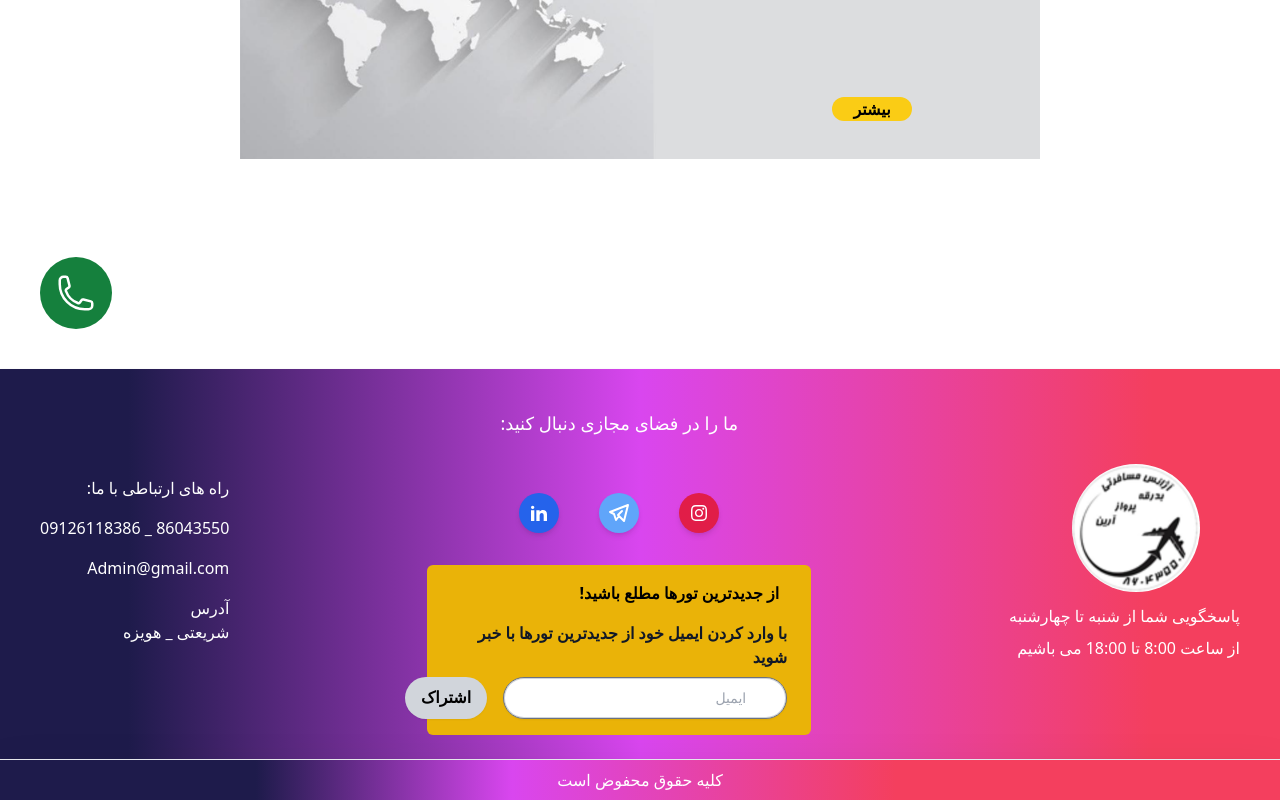
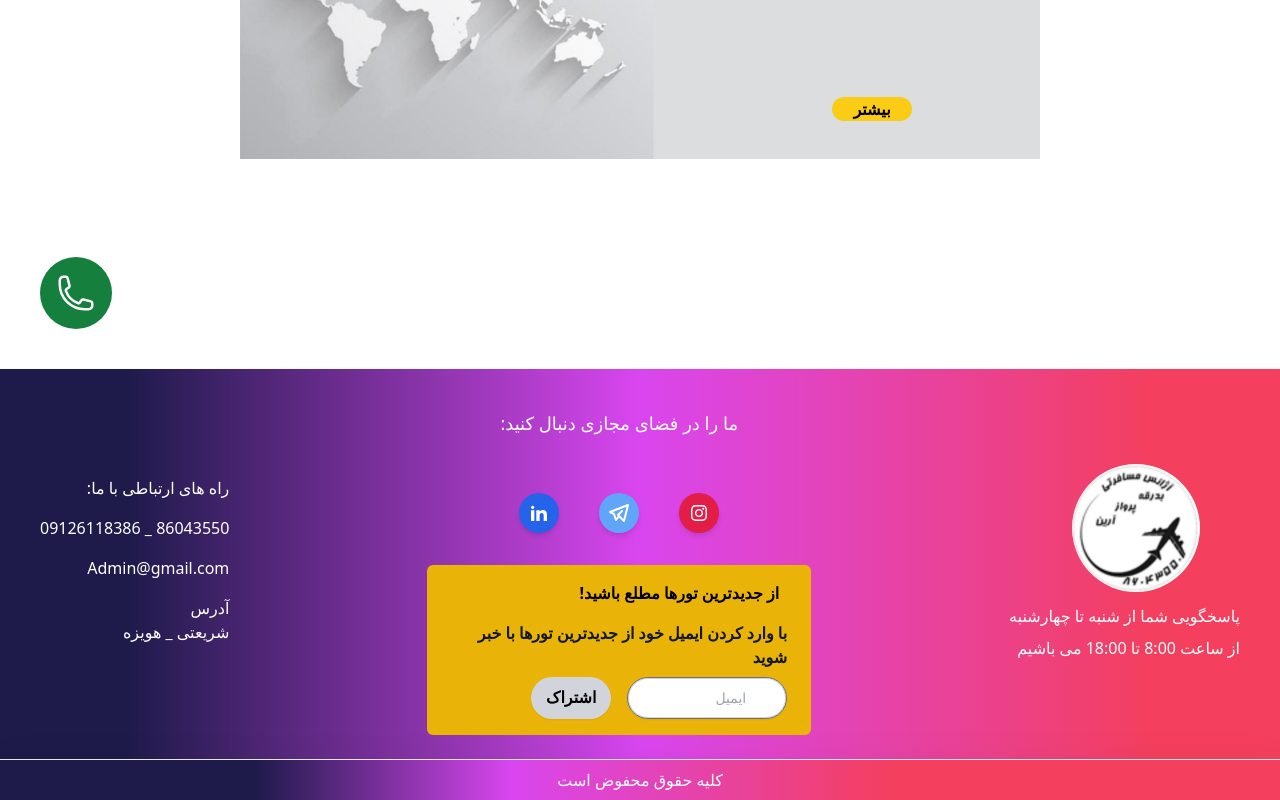
Before and after one commit to P09102666127AA/project, a Nuxt app: page / in a window 1280 px wide. Shown: the part 4545-5345 px from the top of the page. Built offline with nearby package versions, Linux system fonts and the light colour scheme.

Commit message:
edit on box email and add packagejson to project

```diff
--- a/components/footeer.vue
+++ b/components/footeer.vue
@@ -84,8 +84,7 @@
             </button>
           </div>
         </div>
-        <div class="mx-auto w-full mx-10 max-w-sm rounded-md bg-yellow-500 mb-6">
-          <div class="sm:mx-auto sm:w-full sm:max-w-sm">
+        <div class="mx-auto w-10/12 md:w-full lg:w-full mx-10 max-w-sm rounded-md bg-yellow-500 mb-6">
             <form class="md:px-4 lg:px-4 pt-4" action="#" method="POST">
               <div>
                 <h1 class="block font-bold leading-6 text-black pb-4 pr-4">
@@ -103,19 +102,18 @@
                     type="email"
                     autocomplete="email"
                     required
-                    class="block px-10 py-2 mr-2 rounded-full py-1.5 text-gray-900 shadow-sm ring-1 ring-inset ring-gray-300 placeholder:text-gray-400 focus:ring-2 focus:ring-inset focus:ring-indigo-600 sm:text-sm sm:leading-6 bg-white border border-gray-500"
+                    class="block w-40 px-10 py-2 mr-2 rounded-full py-1.5 text-gray-900 shadow-sm ring-1 ring-inset ring-gray-300 placeholder:text-gray-400 focus:ring-2 focus:ring-inset focus:ring-indigo-600 sm:text-sm sm:leading-6 bg-white border border-gray-500"
                     placeholder="ایمیل"
                   />
                   <a
                     href="mailto:info@badraghe.me"
-                    class="flex justify-center rounded-full bg-gray-300 px-4 py-2 font-bold font-semibold leading-6 text-black shadow-sm hover:bg-gray-500 mx-2 md:mx-4 lg:mx-4"
+                    class="w-20 flex justify-center rounded-full bg-gray-300 px-4 py-2 font-bold font-semibold leading-6 text-black shadow-sm hover:bg-gray-500 mx-2 md:mx-4 lg:mx-4"
                   >
                     اشتراک
                   </a>
                 </div>
               </div>
             </form>
-          </div>
         </div>
       </div>
       <div class="flex flex-col ml-10">
```
Also changed, not shown: package.json (+7 -1 lines).
